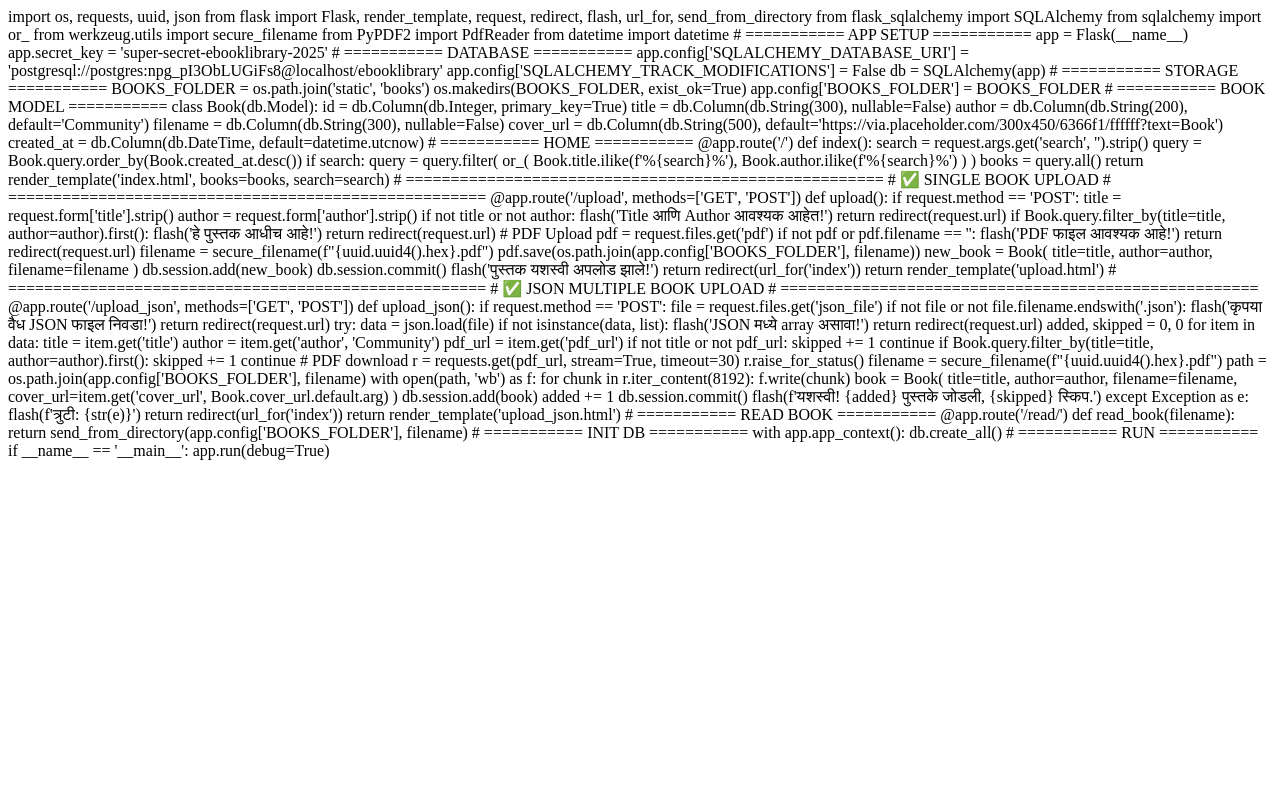
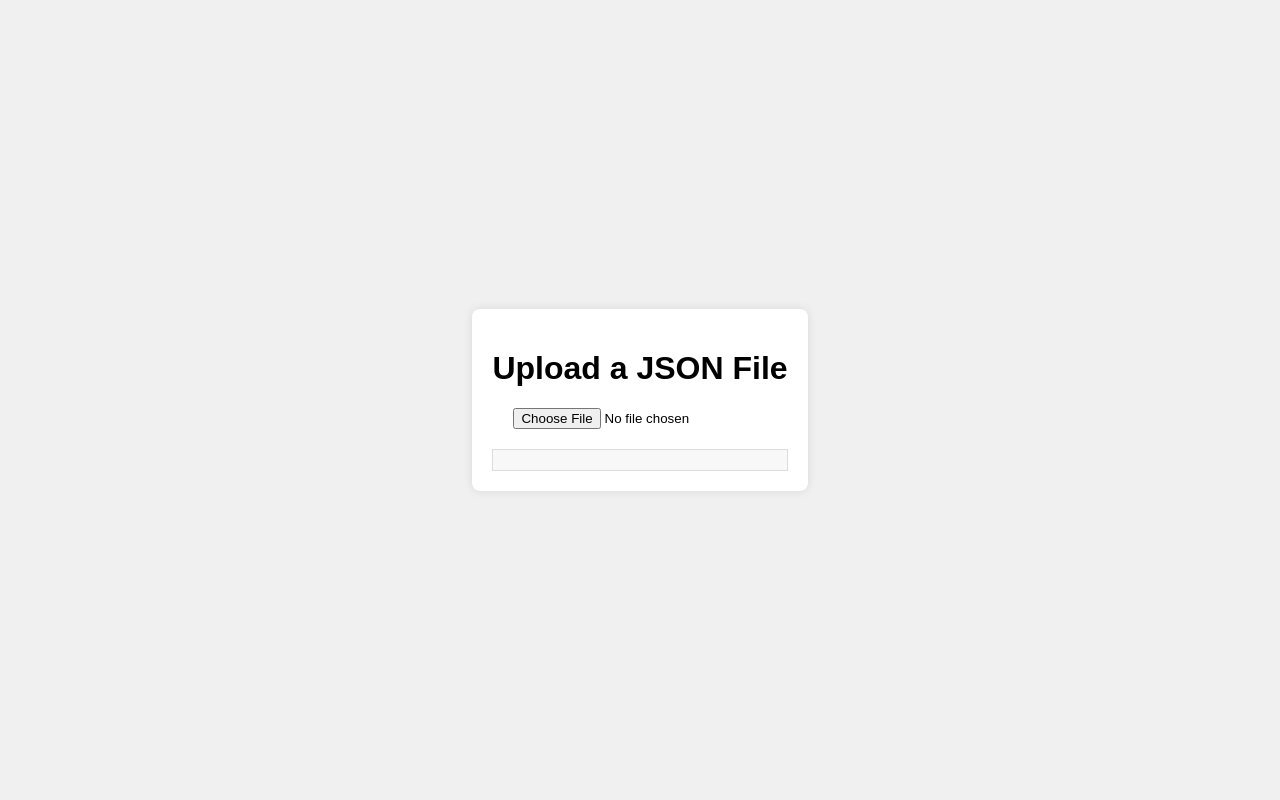
Before and after one commit to ChetanYalij/ebooklibrary, a Flask app: page /upload_json in a window 1280 px wide. Run offline with Flask 3, Linux system fonts and the light colour scheme.

Commit message:
Add upload page code

```diff
--- a/templates/upload_json.html
+++ b/templates/upload_json.html
@@ -1,163 +1,75 @@
-import os, requests, uuid, json
-from flask import Flask, render_template, request, redirect, flash, url_for, send_from_directory
-from flask_sqlalchemy import SQLAlchemy
-from sqlalchemy import or_
-from werkzeug.utils import secure_filename
-from PyPDF2 import PdfReader
-from datetime import datetime
+<!DOCTYPE html>
+<html lang="en">
+    <head>
+        <meta charset="UTF-8">
+        <meta name="viewport" content="width=device-width, initial-scale=1.0">
+        <title>JSON File Upload</title>
+        <style>
+            body {
+                font-family: Arial, sans-serif;
+                display: flex;
+                justify-content: center;
+                align-items: center;
+                height: 100vh;
+                margin: 0;
+                background-color: #f0f0f0;
+            }
+            .container {
+                text-align: center;
+                background: white;
+                padding: 20px;
+                border-radius: 8px;
+                box-shadow: 0 0 10px rgba(0,0,0,0.1);
+            }
+            #output {
+                margin-top: 20px;
+                text-align: left;
+                white-space: pre-wrap;
+                background: #f8f8f8;
+                padding: 10px;
+                border: 1px solid #ddd;
+                max-height: 400px;
+                overflow: auto;
+            }
+        </style>
+    </head>
+    <body>
+        <div class="container">
+            <h1>Upload a JSON File</h1>
+            <input type="file" id="fileInput" accept=".json">
+            <div id="output"></div>
+        </div>
 
-# =========== APP SETUP ===========
-app = Flask(__name__)
-app.secret_key = 'super-secret-ebooklibrary-2025'
+        <script>
+            const fileInput = document.getElementById('fileInput');
+            const output = document.getElementById('output');
 
-# =========== DATABASE ===========
-app.config['SQLALCHEMY_DATABASE_URI'] = 'postgresql://postgres:npg_pI3ObLUGiFs8@localhost/ebooklibrary'
-app.config['SQLALCHEMY_TRACK_MODIFICATIONS'] = False
-db = SQLAlchemy(app)
+            fileInput.addEventListener('change', function (event) {
+                const file = event.target.files[0];
+                if (!file) {
+                    output.textContent = 'No file selected.';
+                    return;
+                }
 
-# =========== STORAGE ===========
-BOOKS_FOLDER = os.path.join('static', 'books')
-os.makedirs(BOOKS_FOLDER, exist_ok=True)
-app.config['BOOKS_FOLDER'] = BOOKS_FOLDER
+                if (!file.name.endsWith('.json')) {
+                    output.textContent = 'Please select a JSON file.';
+                    return;
+                }
 
-# =========== BOOK MODEL ===========
-class Book(db.Model):
-    id = db.Column(db.Integer, primary_key=True)
-    title = db.Column(db.String(300), nullable=False)
-    author = db.Column(db.String(200), default='Community')
-    filename = db.Column(db.String(300), nullable=False)
-    cover_url = db.Column(db.String(500), default='https://via.placeholder.com/300x450/6366f1/ffffff?text=Book')
-    created_at = db.Column(db.DateTime, default=datetime.utcnow)
-
-# =========== HOME ===========
-@app.route('/')
-def index():
-    search = request.args.get('search', '').strip()
-    query = Book.query.order_by(Book.created_at.desc())
-
-    if search:
-        query = query.filter(
-            or_(
-                Book.title.ilike(f'%{search}%'),
-                Book.author.ilike(f'%{search}%')
-            )
-        )
-
-    books = query.all()
-    return render_template('index.html', books=books, search=search)
-
-# =====================================================
-# ✅ SINGLE BOOK UPLOAD
-# =====================================================
-@app.route('/upload', methods=['GET', 'POST'])
-def upload():
-    if request.method == 'POST':
-        title = request.form['title'].strip()
-        author = request.form['author'].strip()
-
-        if not title or not author:
-            flash('Title आणि Author आवश्यक आहेत!')
-            return redirect(request.url)
-
-        if Book.query.filter_by(title=title, author=author).first():
-            flash('हे पुस्तक आधीच आहे!')
-            return redirect(request.url)
-
-        # PDF Upload
-        pdf = request.files.get('pdf')
-        if not pdf or pdf.filename == '':
-            flash('PDF फाइल आवश्यक आहे!')
-            return redirect(request.url)
-
-        filename = secure_filename(f"{uuid.uuid4().hex}.pdf")
-        pdf.save(os.path.join(app.config['BOOKS_FOLDER'], filename))
-
-        new_book = Book(
-            title=title,
-            author=author,
-            filename=filename
-        )
-
-        db.session.add(new_book)
-        db.session.commit()
-
-        flash('पुस्तक यशस्वी अपलोड झाले!')
-        return redirect(url_for('index'))
-
-    return render_template('upload.html')
-
-# =====================================================
-# ✅ JSON MULTIPLE BOOK UPLOAD
-# =====================================================
-@app.route('/upload_json', methods=['GET', 'POST'])
-def upload_json():
-    if request.method == 'POST':
-        file = request.files.get('json_file')
-
-        if not file or not file.filename.endswith('.json'):
-            flash('कृपया वैध JSON फाइल निवडा!')
-            return redirect(request.url)
-
-        try:
-            data = json.load(file)
-            if not isinstance(data, list):
-                flash('JSON मध्ये array असावा!')
-                return redirect(request.url)
-
-            added, skipped = 0, 0
-
-            for item in data:
-                title = item.get('title')
-                author = item.get('author', 'Community')
-                pdf_url = item.get('pdf_url')
-
-                if not title or not pdf_url:
-                    skipped += 1
-                    continue
-
-                if Book.query.filter_by(title=title, author=author).first():
-                    skipped += 1
-                    continue
-
-                # PDF download
-                r = requests.get(pdf_url, stream=True, timeout=30)
-                r.raise_for_status()
-
-                filename = secure_filename(f"{uuid.uuid4().hex}.pdf")
-                path = os.path.join(app.config['BOOKS_FOLDER'], filename)
-
-                with open(path, 'wb') as f:
-                    for chunk in r.iter_content(8192):
-                        f.write(chunk)
-
-                book = Book(
-                    title=title,
-                    author=author,
-                    filename=filename,
-                    cover_url=item.get('cover_url', Book.cover_url.default.arg)
-                )
-                db.session.add(book)
-                added += 1
-
-            db.session.commit()
-            flash(f'यशस्वी! {added} पुस्तके जोडली, {skipped} स्किप.')
-
-        except Exception as e:
-            flash(f'त्रुटी: {str(e)}')
-
-        return redirect(url_for('index'))
-
-    return render_template('upload_json.html')
-
-# =========== READ BOOK ===========
-@app.route('/read/<filename>')
-def read_book(filename):
-    return send_from_directory(app.config['BOOKS_FOLDER'], filename)
-
-# =========== INIT DB ===========
-with app.app_context():
-    db.create_all()
-
-# =========== RUN ===========
-if __name__ == '__main__':
-    app.run(debug=True)
+                const reader = new FileReader();
+                reader.onload = function (e) {
+                    try {
+                        const json = JSON.parse(e.target.result);
+                        output.textContent = JSON.stringify(json, null, 2);
+                    } catch (err) {
+                        output.textContent = 'Invalid JSON: ' + err.message;
+                    }
+                };
+                reader.onerror = function () {
+                    output.textContent = 'Error reading file.';
+                };
+                reader.readAsText(file);
+            });
+        </script>
+    </body>
+</html>
```
